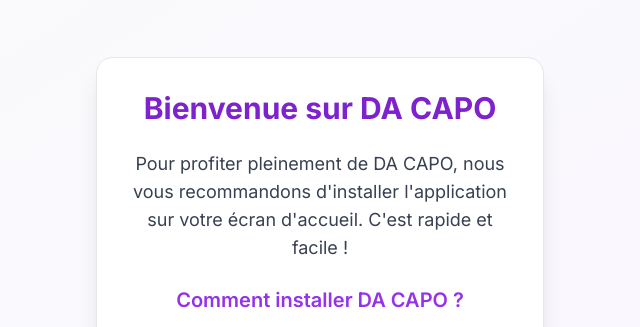
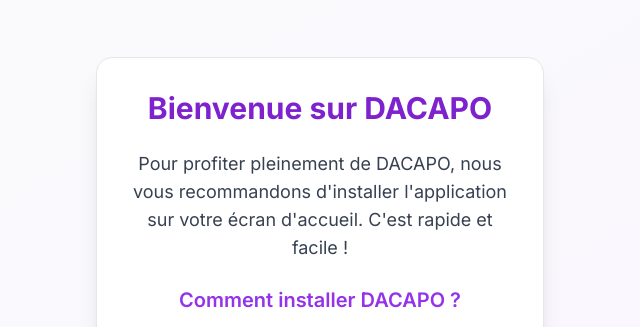
Before and after one commit to colinslda/da-capo, a plain HTML site: page on.html in a window 1280 px wide. Shown: the top 327 px of the page, 320-960 px from the left. Drawn offline with nearby package versions, Linux system fonts and the light colour scheme.

Commit message:
Update on.html

```diff
--- a/on.html
+++ b/on.html
@@ -9,11 +9,11 @@
 </head>
 <body class="bg-gradient-to-br from-gray-50 to-purple-50 min-h-screen font-['Inter'] flex justify-center items-center">
   <div class="max-w-md mx-4 bg-white p-8 rounded-2xl shadow-xl border border-gray-200 text-center">
-    <h1 class="text-3xl font-bold mb-6 text-purple-700">Bienvenue sur DA CAPO</h1>
-    <p class="mb-6 text-gray-700 text-lg">Pour profiter pleinement de DA CAPO, nous vous recommandons d'installer l'application sur votre écran d'accueil. C'est rapide et facile !</p>
+    <h1 class="text-3xl font-bold mb-6 text-purple-700">Bienvenue sur DACAPO</h1>
+    <p class="mb-6 text-gray-700 text-lg">Pour profiter pleinement de DACAPO, nous vous recommandons d'installer l'application sur votre écran d'accueil. C'est rapide et facile !</p>
 
     <div class="mb-8">
-      <h2 class="text-xl font-semibold text-purple-600 mb-4">Comment installer DA CAPO ?</h2>
+      <h2 class="text-xl font-semibold text-purple-600 mb-4">Comment installer DACAPO ?</h2>
 
       <div class="mb-4">
         <h3 class="font-semibold text-purple-500 mb-2">Sur iPhone ou iPad :</h3>
```
